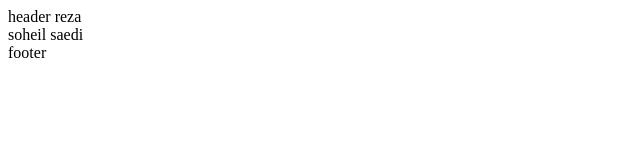
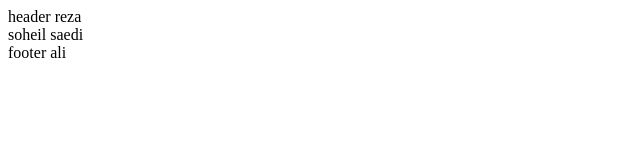
Before and after one commit to Soheil1400/fack-1, a plain HTML site: page index.html in a window 1280 px wide. Shown: the full height of the page, 0-640 px from the left. Drawn offline with Linux system fonts and the light colour scheme.

Commit message:
ali commit

```diff
--- a/index.html
+++ b/index.html
@@ -12,7 +12,7 @@
         soheil saedi
     </div>
     <footer>
-        footer
+        footer ali
     </footer>
 </body>
 </html>
```
